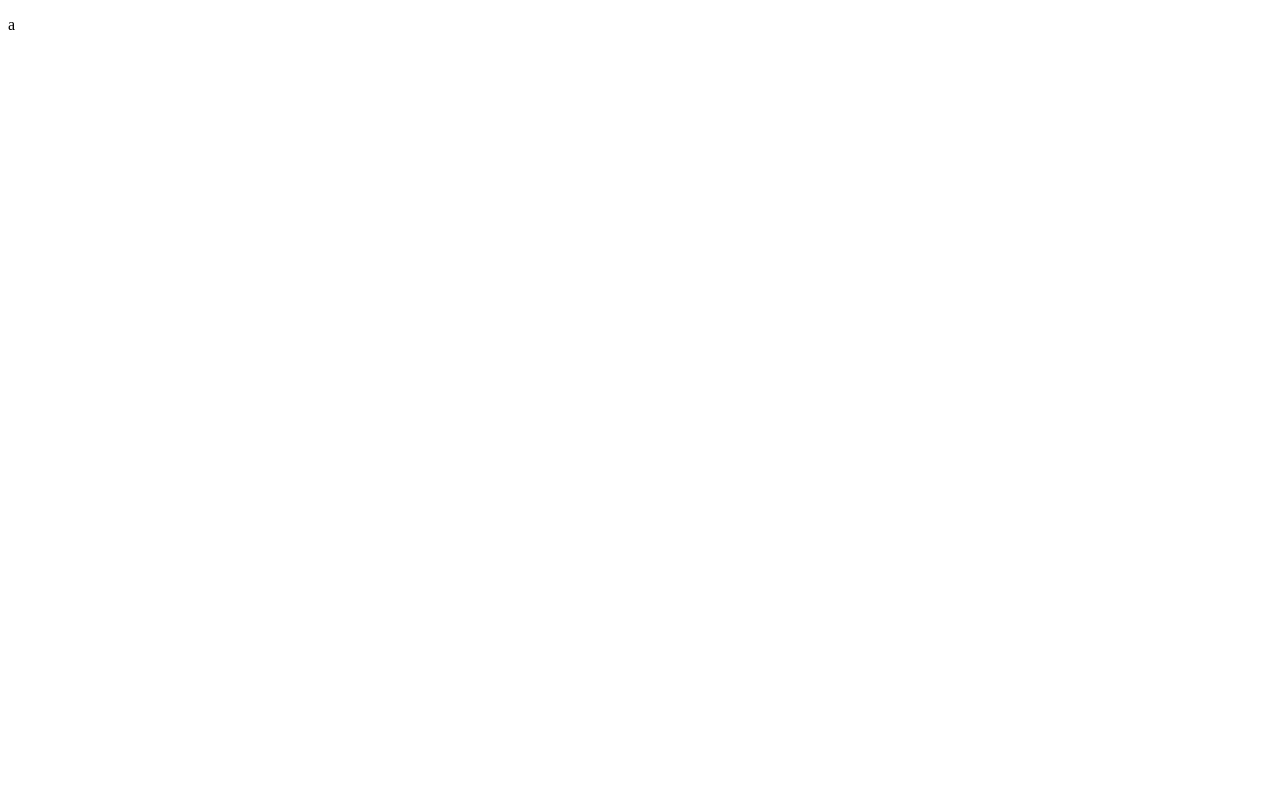
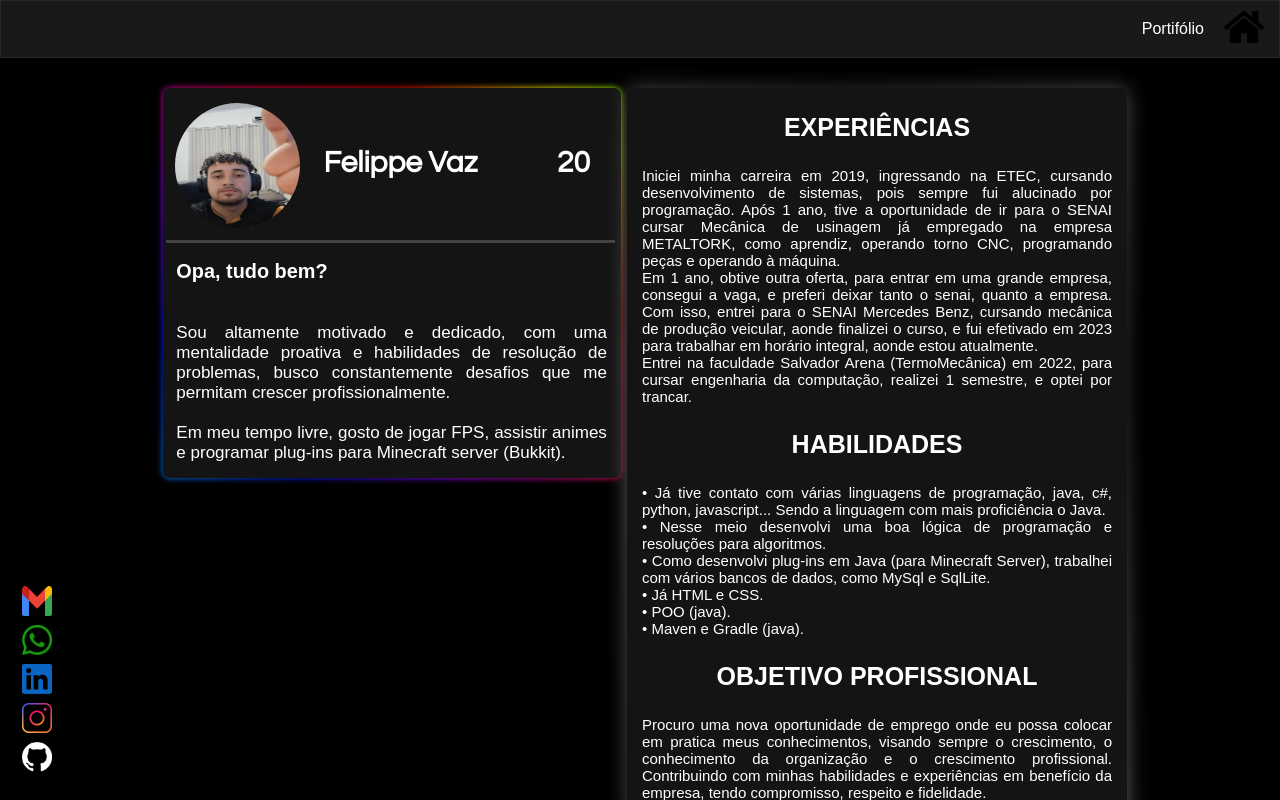
Before and after one commit to felippevz/felippevz.github.io, a plain HTML site: page index.html in a window 1280 px wide. Drawn offline with Linux system fonts and the light colour scheme.

Commit message:
Add files via upload

```diff
--- /dev/null
+++ b/apresentacao.css
@@ -0,0 +1,98 @@
+#apresentacao {
+    position: relative;
+    top: 10%;
+    bottom: 1.7%;
+    width: 500px;
+    height: 800px;
+    margin-right: 0.5vw;
+}
+
+@media (max-width: 450px) {
+
+    #apresentacao {
+        margin-top: 15px;
+        width: 96%;
+        height: 850px;
+        margin-bottom: 10px;
+    }
+
+    #apresentacao h3 {
+        font-size: 20px;
+    }
+
+    #apresentacao p {
+        font-size: 13px;
+    }
+}
+
+@media (max-width: 396px) {
+
+    #apresentacao {
+        margin-top: 15px;
+        width: 96%;
+        height: 930px;
+    }
+
+    #apresentacao h3 {
+        font-size: 20px;
+    }
+
+    #apresentacao p {
+        font-size: 13px;
+    }
+}
+
+#apresentacao .body {
+    position: absolute;
+    width: 100%;
+    height: 100%;
+    background-color: rgb(20, 20, 20);
+    border-radius: 7px;
+    text-align: justify;
+}
+
+#apresentacao .body:hover {
+    animation: animedPerfil 200ms forwards;
+}
+
+
+#apresentacao h3 {
+    text-align: center;
+    font-size: 25px;
+}
+
+#apresentacao p {
+    margin: 15px;
+    font-size: 15px;
+}
+
+#apresentacao .blur {
+    width: 100%;
+    height: 100%;
+    position: absolute;
+    border-radius: 7px;
+    background: linear-gradient(45deg, #696666, #464444, #686666, #2c2b2b, #666464, #302f2f);
+    background-size: 300%;
+    animation: animedBorders 8s linear infinite;
+    filter: blur(10px);
+}
+
+
+@keyframes animedPerfil {
+    0% {
+        transform: translate(0px);
+    }
+    100% {
+        transform: translate(-7px, -7px);
+    }
+}
+
+@keyframes animedBorders {
+
+    0% {
+        background-position: 0;
+    }
+    100% {
+        background-position: 300%;
+    }
+}
--- /dev/null
+++ b/contatos.css
@@ -0,0 +1,20 @@
+#contatos {
+    position: fixed;
+    width: 2.5%;
+    height: 195px;
+    bottom: 3%;
+    left: 1.7%;
+    display: table-column;
+}
+
+#contatos img {
+    margin-top: 5px;
+    width: 30px;
+    height: 30px;
+}
+
+@media (max-width: 450px) {
+    #contatos {
+        display: none;
+    }
+}
--- a/index.html
+++ b/index.html
@@ -3,9 +3,100 @@
 <head>
     <meta charset="UTF-8">
     <meta name="viewport" content="width=device-width, initial-scale=1.0">
-    <title>GitHub</title>
+    <title>Felippe Vaz</title>
+    <link rel="stylesheet" href="pagConstruct.css">
+    <link rel="stylesheet" href="perfil.css">
+    <link rel="stylesheet" href="apresentacao.css">
+    <link rel="stylesheet" href="contatos.css">
+    <script src="javascript.js"></script>
 </head>
 <body>
-    <p>a</p>
+
+    <div class="navegador">
+        <ul>
+            <li>
+                <a href="projects.html">Portifólio</a>
+            </li>
+            </li>
+                <a href="index.html">
+                    <img class="homeBotton" src="./imgs/home.png" />
+                </a>
+            </li>
+        </ul>
+    </div>
+
+
+    <div id="perfil">
+        <div class="blur"></div>
+        <div class="body">
+            <div class="top">
+                <div class="img">
+                    <img class="fotoPerfil" src="./imgs/foto.jpg" alt="Foto de perfil">
+                </div>
+                <p class="name">Felippe Vaz</p>
+                <p id="age"></p>
+            </div>
+            <div class="sobre">
+                <h3>Opa, tudo bem?</h3>
+                <p>
+                    <br>
+                    Sou altamente motivado e dedicado, com uma mentalidade proativa e habilidades de resolução de problemas, busco constantemente desafios que me permitam crescer profissionalmente. <br><br>
+                    Em meu tempo livre, gosto de jogar FPS, assistir animes e programar plug-ins para Minecraft server (Bukkit).
+                </p>
+            </div>
+        </div>
+    </div>
+
+
+    <div id="contatos">
+        <a href="mailto:felippe.vz@gmail.com" target="_blank">
+            <img class= "gmail" src="./imgs/LogoGmail.png" alt="gmail">
+        </a>
+        <a href="https://wa.me/5513981250554" target="_blank">
+            <img class= "whatsapp" src="./imgs/logoWhatsApp.png" alt="whatsapp">
+        </a>
+        <a href="https://www.linkedin.com/in/felippevz" target="_blank">
+            <img class= "linkedin" src="./imgs/LogoLinkedin.png" alt="linkedin">
+        </a>
+        <a href="https://www.instagram.com/felippevz/" target="_blank">
+            <img class= "instagram" src="./imgs/LogoInstagram.webp" alt="instagram">
+        </a>
+        <a href="https://github.com/felippevz" target="_blank">
+            <img class= "github" src="./imgs/logoGitHub.png" alt="github">
+        </a>
+    </div>
+
+
+    <div id="apresentacao">
+        <div class="blur"></div>
+        <div class="body">
+
+            <h3>EXPERIÊNCIAS</h3>
+            <P>
+                Iniciei minha carreira em 2019, ingressando na ETEC, cursando desenvolvimento de sistemas, pois sempre fui alucinado por programação. Após 1 ano, tive a oportunidade
+                de ir para o SENAI cursar Mecânica de usinagem já empregado na empresa METALTORK, como aprendiz, operando torno CNC, programando peças e operando à máquina. <br>
+                Em 1 ano, obtive outra oferta, para entrar em uma grande empresa, consegui a vaga, e preferi deixar tanto o senai, quanto a empresa.
+                Com isso, entrei para o SENAI Mercedes Benz, cursando mecânica de produção veicular, aonde finalizei o curso, e fui efetivado em 2023 para trabalhar em horário integral,
+                aonde estou atualmente. <br>
+                Entrei na faculdade Salvador Arena (TermoMecânica) em 2022, para cursar engenharia da computação, realizei 1 semestre, e optei por trancar.
+            </P>
+             <h3>HABILIDADES</h3>
+            <P>
+                • Já tive contato com várias linguagens de programação, java, c#, python, javascript... Sendo a linguagem com mais proficiência o Java. <br>
+                • Nesse meio desenvolvi uma boa lógica de programação e resoluções para algoritmos. <br>
+                • Como desenvolvi plug-ins em Java (para Minecraft Server), trabalhei com vários bancos de dados, como MySql e SqlLite. <br>
+                • Já  HTML e CSS. <br>
+                • POO (java). <br>
+                • Maven e Gradle (java). <br>
+            </P>
+
+            <h3>OBJETIVO PROFISSIONAL</h3>
+            <P>
+                Procuro uma nova oportunidade de emprego onde eu possa colocar em pratica meus conhecimentos, visando sempre o crescimento, o conhecimento da organização e o crescimento profissional.
+                Contribuindo com minhas habilidades e experiências em benefício da empresa, tendo compromisso, respeito e fidelidade.
+            </P>
+
+        </div>
+    </div>
 </body>
 </html>
--- /dev/null
+++ b/javascript.js
@@ -0,0 +1,23 @@
+function setAge(ctrol) {
+
+    let dataAtual = new Date();
+    let dataAniv = new Date(2003, 5, 12)
+    let age;
+
+    var paragraph = ctrol.getElementById('age');
+
+    /*
+        Como o #getTime vem em milisegundos, temos que tratar para anos.
+        1000ms/1000 -> 1 segundo
+        60s/60 -> 1 minuto
+        60m/60 -> 1 hora
+        24h/365.25 -> 1 ano
+    */
+    age = (dataAtual.getTime() - dataAniv.getTime()) / (1000 * 60 * 60 * 24 * 365.25);
+
+    paragraph.innerHTML = Math.floor(age);
+}
+
+window.onload = function(){
+    setAge(document);
+}
--- /dev/null
+++ b/pagConstruct.css
@@ -0,0 +1,97 @@
+body {
+    position: fixed;
+    width: 100%;
+    height: 100%;
+    display: flex;
+    color: white;
+    background-color: black;
+    font-family: Arial, Helvetica, sans-serif;
+    overflow: hidden;
+    justify-content: center;
+}
+
+@media (max-width: 962px) {
+
+    body {
+        position: relative;
+        overflow: scroll;
+        display: grid;
+    }
+
+    .navegador {
+        position: fixed;
+        z-index: 1;
+    }
+}
+
+@media (max-width: 450px) {
+    body {
+        position: absolute;
+        overflow: scroll;
+        display: block;
+    }
+
+    .navegador {
+        position: fixed;
+        z-index: 1;
+    }
+}
+
+a {
+    color: white;
+    text-decoration: none;
+}
+
+.navegador {
+    top: 0%;
+    right: 0%;
+    left: 0%;
+    height: 7%;
+    display: flex;
+    position: fixed;
+    align-items: center;
+    justify-content: end;
+    background-color: rgb(25, 25, 25);
+    border: 1px solid rgb(40, 40, 40);
+}
+
+.homeBotton {
+    height: 40px;
+    width: 40px;
+    margin: 15px;
+}
+
+ul {
+    display: flex;
+    list-style: none;
+    align-items: center;
+}
+
+@media (max-width: 450px) {
+    li {
+        padding: 2px 5px 2px 5px;
+        background-color: rgb(50, 50, 50);
+        border-radius: 10px;
+    }
+}
+
+li {
+    padding: 2px 5px 2px 5px;
+    transition: 200ms;
+}
+
+li:hover {
+    border-radius: 3px;
+    background-color: rgb(40, 40, 40);
+    animation: animedBottons 200ms linear forwards;
+}
+
+@keyframes animedBottons {
+
+    0% {
+        transform: translate(0px);
+    }
+    100% {
+        transform: translate(-2px, -2px);
+    }
+}
--- /dev/null
+++ b/perfil.css
@@ -0,0 +1,130 @@
+#perfil {
+    position: relative;
+    top: 10%;
+    width: 458px;
+    height: 390px;
+    margin-right: 0.5vw;
+}
+
+@media (max-width: 450px) {
+
+    #perfil .name, #perfil #age{
+        text-align: center;
+        font-size: 25px;
+    }
+
+    #perfil {
+        width: 96%;
+        height: 430px;
+    }
+}
+
+@media (max-width: 396px) {
+
+    #perfil .name, #perfil #age{
+        text-align: center;
+        font-size: 25px;
+    }
+
+    #perfil {
+        width: 96%;
+        height: 450px;
+    }
+}
+
+#perfil .sobre {
+    left: 3%;
+    right: 3%;
+    bottom: 1%;
+    width: 94%;
+    height: 60%;
+    position: absolute;
+    text-align: justify;
+    font-size: 17px;
+}
+
+
+#perfil #age {
+    position: relative;
+    width: 13%;
+    height: 25%;
+}
+
+#perfil .name {
+    position: relative;
+    width: 52%;
+    height: 25%;
+}
+
+#perfil .top {
+    margin: 0.3vw 0.3vw 0.3vw 0.3vw;
+    position: absolute;
+    width: 98%;
+    height: 38%;
+    display: flex;
+    align-items: center;
+    font: bold 2em 'Century Gothic';
+    font-size: 30px;
+    border-bottom: 3px solid rgb(68, 68, 68);
+}
+
+#perfil .img {
+    position: relative;
+    display: flex;
+    width: 35%;
+    height: 100%;
+    align-items: center;
+}
+
+#perfil .fotoPerfil {
+    position: absolute;
+    width: 125px;
+    height: 125px;
+    border-radius: 50%;
+    margin-left: 9px;
+}
+
+#perfil .blur {
+    width: 100%;
+    height: 100%;
+    position: absolute;
+    border-radius: 7px;
+    background: linear-gradient(45deg, #ffff00, #00ff00, #0099ff, #001aff, #a200ff, #ff0055, #ff0000,
+    #ffff00, #00ff00, #0099ff, #001aff, #a200ff);
+    background-size: 300%;
+    animation: animedBorders 8s linear infinite;
+    filter: blur(3px);
+}
+
+#perfil .body {
+    width: 100%;
+    height: 100%;
+    position: absolute;
+    align-items: center;
+    justify-content: center;
+    background-color: rgb(20, 20, 20);
+    border-radius: 7px;
+}
+
+#perfil .body:hover {
+    animation: animedPerfil 200ms forwards;
+}
+
+@keyframes animedPerfil {
+    0% {
+        transform: translate(0px);
+    }
+    100% {
+        transform: translate(-7px, -7px);
+    }
+}
+
+@keyframes animedBorders {
+
+    0% {
+        background-position: 0;
+    }
+    100% {
+        background-position: 300%;
+    }
+}
```
Also changed, not shown: github.css (added, +15 -0 lines), projects.html (added, +32 -0 lines), imgs/Foto.jpg (added), imgs/Home.png (added), imgs/LogoGmail.png (added), imgs/LogoInstagram.webp (added), imgs/LogoLinkedin.png (added), imgs/logoGitHub.png (added), imgs/logoWhatsApp.png (added).
